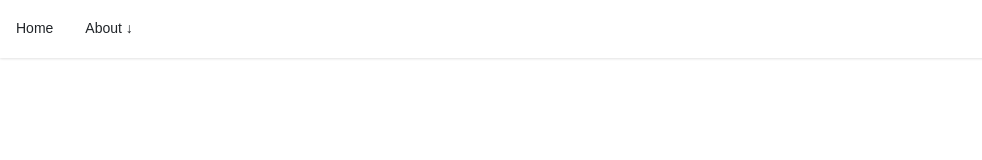
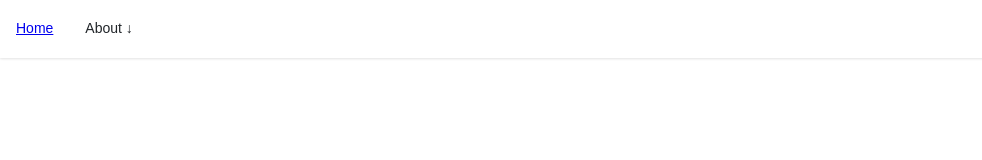
Before and after one commit to iamsjunaid/Todo-list-react, a React (Vite) app: page /about-us in a window 1280 px wide. Shown: the top 160 px of the page, without its empty margins (0-982 px from the left). Built offline with nearby package versions, Linux system fonts and the light colour scheme.

Commit message:
add routers

```diff
--- a/package.json
+++ b/package.json
@@ -12,6 +12,7 @@
     "react": "^18.2.0",
     "react-dom": "^18.2.0",
     "react-icons": "^4.9.0",
+    "react-router-dom": "^6.12.1",
     "uuid": "^9.0.0"
   },
   "devDependencies": {
--- /dev/null
+++ b/src/components/Aboutus.jsx
@@ -0,0 +1,8 @@
+const Aboutus = () => {
+  return (
+    <>
+    </>
+  );
+};
+
+export default Aboutus;
--- /dev/null
+++ b/src/components/Contactus.jsx
@@ -0,0 +1,8 @@
+const Contact = () => {
+  return (
+    <>
+    </>
+  );
+};
+
+export default Contact;
--- a/src/components/Navbar.jsx
+++ b/src/components/Navbar.jsx
@@ -1,6 +1,9 @@
 import { useState, useRef } from 'react';
 import '@/styles/Navbar.module.css';
 import { useOnClickOutside } from './useOnClickOutside';
+import { Route, Routes, Link } from 'react-router-dom';
+import Aboutus from './Aboutus';
+import Contact from './Contactus';
 
 const Navbar = () => {
   const [dropdown, setDropdown] = useState(false);
@@ -9,22 +12,30 @@ const Navbar = () => {
   useOnClickOutside(ref, dropdown, () => setDropdown(false));
 
   return (
+    <>
+      <Routes>
+        <Route path="/"/>
+        <Route path="/about-us" element={<Aboutus />} />
+        <Route path="/contact" element={<Contact />} />
+      </Routes>
+
       <nav>
         <ul>
-        <li>Home</li>
+          <li><Link to={"/"}>Home</Link></li>
           <li>
             <button onClick={() => setDropdown((prev) => !prev)}>
               About <span>&#8595;</span>
             </button>
             {dropdown && (
               <ul>
-              <li>About Us</li>
-              <li>Contact</li>
+                <li><Link to={"/about-us"}>About Us</Link></li>
+                <li><Link to={"/contact"}>Contact</Link></li>
               </ul>
             )}
           </li>
         </ul>
       </nav>
+    </>
   );
 };
 export default Navbar;
--- a/src/main.jsx
+++ b/src/main.jsx
@@ -3,12 +3,15 @@ import ReactDOM from 'react-dom/client';
 import '@/styles/app.css';
 import TodoApp from '@/components/TodoApp';
 import Navbar from './components/Navbar';
+import { BrowserRouter } from 'react-router-dom';
 
 const domContainer = document.getElementById('root');
 const root = ReactDOM.createRoot(domContainer);
 root.render(
   <React.StrictMode>
-    <Navbar />
-    <TodoApp />
-  </React.StrictMode>,
+    <BrowserRouter>
+      <Navbar />
+    </BrowserRouter>
+      <TodoApp />
+  </React.StrictMode>
 );
```
Also changed, not shown: 1 other file (tests, documents, lock files or other folders). Lines whose indentation alone changed are shown as unchanged.
